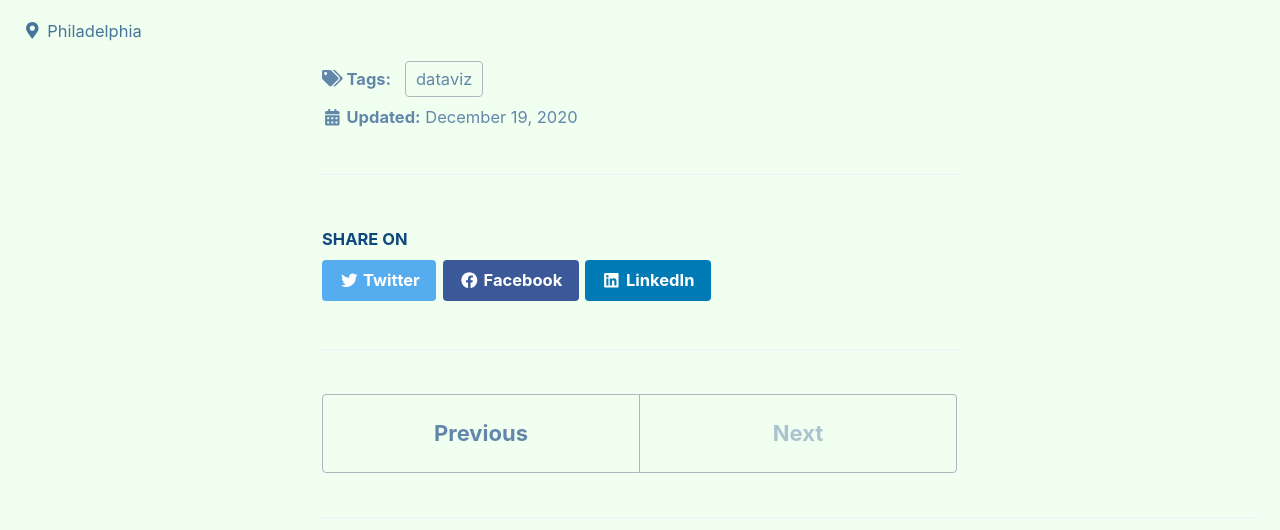
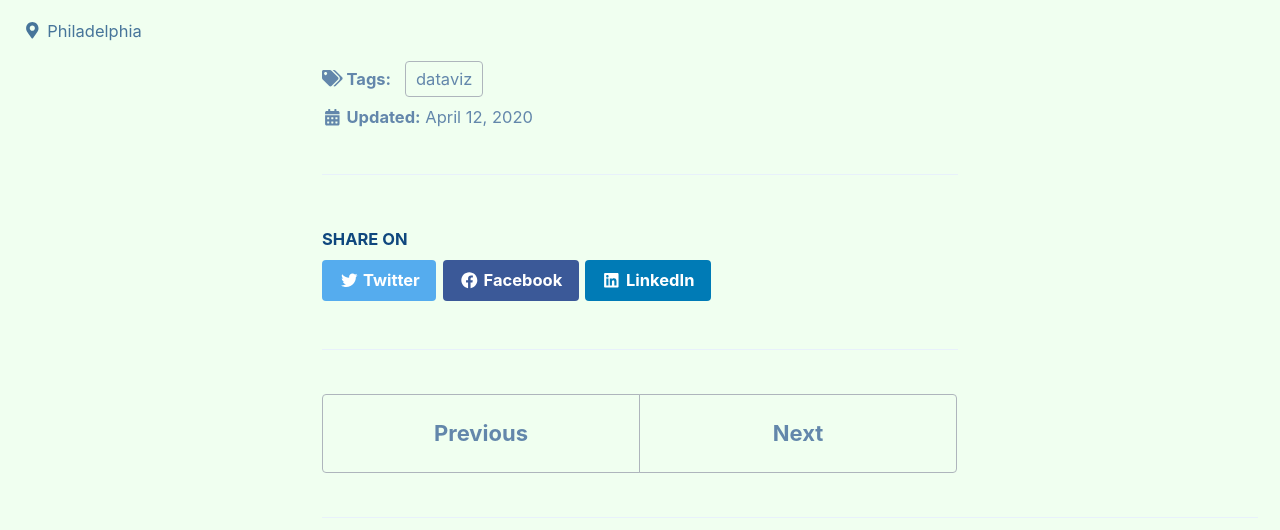
Before and after one commit to tovaperlman/MUSA550FinalProject, a Jekyll site: the page built from _posts/2020-04-12-Conclusion.md, in a window 1280 px wide and 900 px high, scrolled down 655 px. Shown: the part 153-683 px from the top of the window. Built offline with Jekyll 4.4.1, drawn with Linux system fonts in a browser that asks for light colours; cached includes are drawn as plain includes; nearby versions of some CDN libraries; a script that is not in the unit is left out; part of the change alters nothing that is shown.

```diff
--- a/_posts/2020-12-19-Conclusion.md
+++ b/_posts/2020-04-12-Conclusion.md
@@ -1,6 +1,6 @@
 ---
 title: "Conclusion"
-date: 2020-12-19T15:34:30-04:00
+date: 2020-04-12T15:34:30-04:00
 published: true
 tags: [dataviz]
 excerpt: "This is the conclusion to the project"
```
